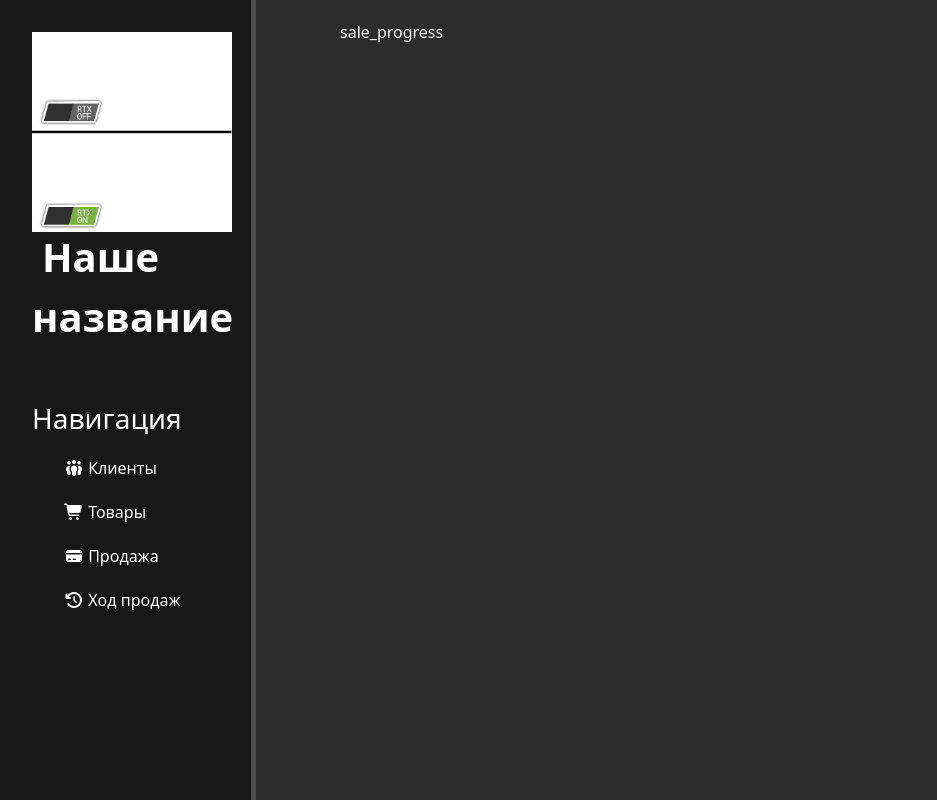
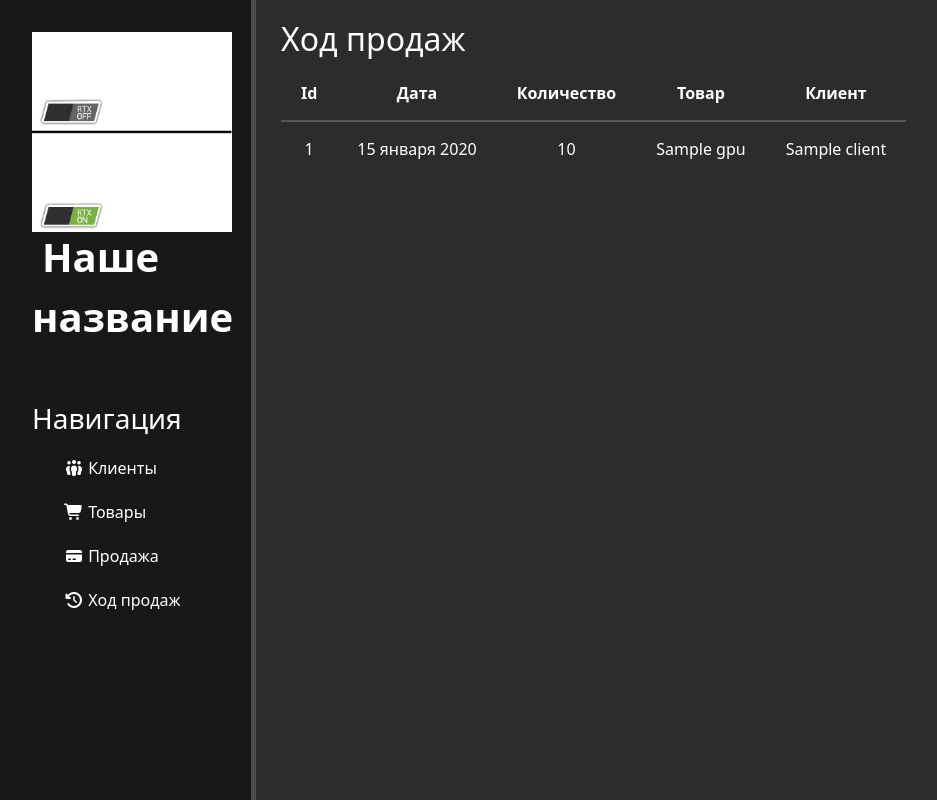
Before and after one commit to Xineksss/Python_Practice_Pt2, a Django app: page /sale_progress in a window 1280 px wide. Shown: the whole page, without its empty margins (0-937 px from the left). Run offline with Django 5.2, Linux system fonts and the light colour scheme; tables that the repository leaves empty hold one stand-in row (values such as "Sample post").

Commit message:
21 commit. Добавлены edit для клиентов, все вкладки сайта теперь в рабочем виде.

```diff
--- a/Z3/Z3/static/main/css/main.css
+++ b/Z3/Z3/static/main/css/main.css
@@ -1,16 +1,16 @@
 body {
-    background: #2c2c2c
+    background: #2c2c2c;
+    display: flex;
+    min-height: 100vh;
 }
 
 aside {
-
-    float: left;
     background: #181818;
     width: 20%;
     padding: 2.5%;
-    height: 100vh;
     color: #fff;
     border-right: 5px solid #4d4d4d;
+    box-sizing: border-box;
 }
 
 aside img {
@@ -48,8 +48,8 @@ aside ul li:hover, aside ul a:hover {
 }
 
 main {
-    margin-left: 25%;
-    padding: 20px 2.5% 2.5% 20px;
+    flex: 1;
+    padding: 20px 2.5% 2.5% 25px;
     color: white;
 }
 
--- a/Z3/Z3/templates/customers.html
+++ b/Z3/Z3/templates/customers.html
@@ -21,7 +21,9 @@
     <tr>
         <td>{{client.id}}</td>
         <td>{{client.name}}</td>
-        <td><a href="{% url 'delete_client' client.id %}" class="text-danger">Удалить</a></td>
+        <td>
+            <a href="{% url 'edit_client' client.id %}" class="btn btn-primary btn-sm me-2">Изменить</a>
+            <a href="{% url 'delete_client' client.id %}" class="btn btn-danger btn-sm">Удалить</a>
         </td>
     </tr>
     {% endfor %}
--- a/Z3/Z3/templates/products.html
+++ b/Z3/Z3/templates/products.html
@@ -22,7 +22,7 @@
         <td>{{ gpu.spec.memory_type }}</td>
         <td>{{ gpu.spec.frequency }} Mhz</td>
         <td>{{ gpu.spec.memory_size }} GB</td>
-        <td>{{ gpu.price }}</td>
+        <td>{{ gpu.price }} ₽</td>
     </tr>
     {% endfor %}
     </tbody>
--- a/Z3/Z3/templates/sale_progress.html
+++ b/Z3/Z3/templates/sale_progress.html
@@ -2,4 +2,28 @@
 
 {% block title %}Ход продаж{% endblock %}
 
-{% block content %} sale_progress {% endblock %}
+{% block content %}
+<h2>Ход продаж</h2>
+
+<table class="text-center">
+    <thead>
+    <tr>
+        <th>Id</th>
+        <th>Дата</th>
+        <th>Количество</th>
+        <th>Товар</th>
+        <th>Клиент</th>
+    </tr>
+    </thead>
+    <tbody>
+    {% for sale in sales %}
+    <tr>
+        <td>{{ sale.id }}</td>
+        <td>{{ sale.date_order|date:"d E Y" }}</td>
+        <td>{{ sale.amount }}</td>
+        <td>{{ sale.gpu.name }}</td>
+        <td>{{ sale.client.name }}</td>
+    {% endfor %}
+    </tbody>
+</table>
+{% endblock %}
--- a/Z3/Z3/urls.py
+++ b/Z3/Z3/urls.py
@@ -9,9 +9,10 @@ urlpatterns = [
     path('', views.index, name='index'),
     path('customers/', views.customers, name='customers'),
     path('customers/create/', views.create_client, name='create_client'),
+    path('customers/edit/<int:id>/', views.edit_client, name='edit_client'),
     path('customers/delete/<int:id>/', views.delete_client, name='delete_client'),
     path('products/', views.products, name='products'),
     path('products/create_gpus/', views.create_gpus_new, name='create_gpus_new'),
-    path('sale/', views.sale, name='sale'),
+    path('sale/', views.purchase, name='sale'),
     path('sale_progress', views.sale_progress, name='sale_progress'),
 ] + static(settings.STATIC_URL, document_root=settings.STATIC_ROOT)
--- a/Z3/Z3app/views.py
+++ b/Z3/Z3app/views.py
@@ -1,7 +1,7 @@
 from django.http import HttpResponseRedirect, HttpResponseNotFound
 from django.shortcuts import render, redirect
 
-from Z3app.models import Client, GPU, Spec
+from Z3app.models import Client, GPU, Spec, Purchase
 
 
 # Create your views here.
@@ -23,6 +23,13 @@ def create_client(request):
         return redirect('customers')
     return redirect('customers')
 
+def edit_client(request, id):
+    client = Client.objects.get(id=id)
+    if request.method == "POST":
+        client.name = request.POST.get("client")
+        client.save()
+        return redirect('customers')
+    return render(request, "edit_client.html", {"client": client})
 
 def delete_client(request, id):
     try:
@@ -57,8 +64,21 @@ def create_gpus_new():
         spec6 = Spec.objects.create(frequency=2017, memory_type="GDDR7", memory_size=32)
         GPU.objects.create(name="Nvidia RTX 5090", price=800000, spec=spec6)
 
-def sale(request):
-    return render(request, "sale.html")
+def purchase(request):
+    if request.method == "POST":
+        sale = Purchase()
+        sale.date_order = request.POST.get("date")
+        sale.amount = request.POST.get("amount")
+        sale.client_id = request.POST.get("client")
+        sale.gpu_id = request.POST.get("gpu")
+        sale.save()
+        return render(request, "success_buy.html", {"sale": sale})
+
+    sales= Purchase.objects.all()
+    gpus= GPU.objects.all()
+    clients=Client.objects.all()
+    return render(request, "sale.html", {"sales": sales,"gpus":gpus,"clients":clients})
 
 def sale_progress(request):
-    return render(request, "sale_progress.html")
+    sales = Purchase.objects.all()
+    return render(request,"sale_progress.html",{"sales":sales})
```
Also changed, not shown: Z3/Z3/templates/edit_client.html (added, +16 -0 lines), Z3/Z3/templates/sale.html (+54 -2 lines), Z3/Z3/templates/success_buy.html (added, +38 -0 lines).
